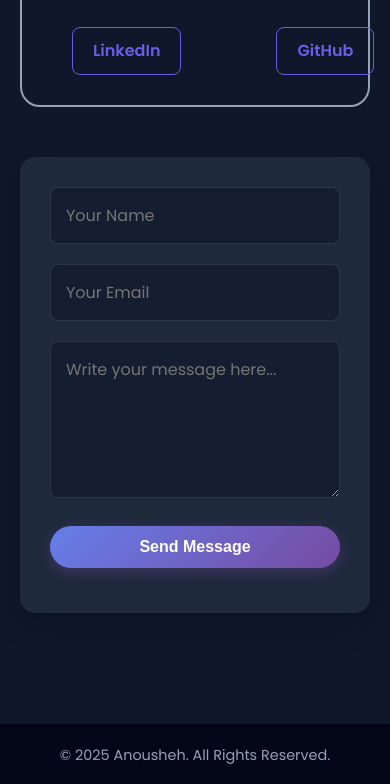
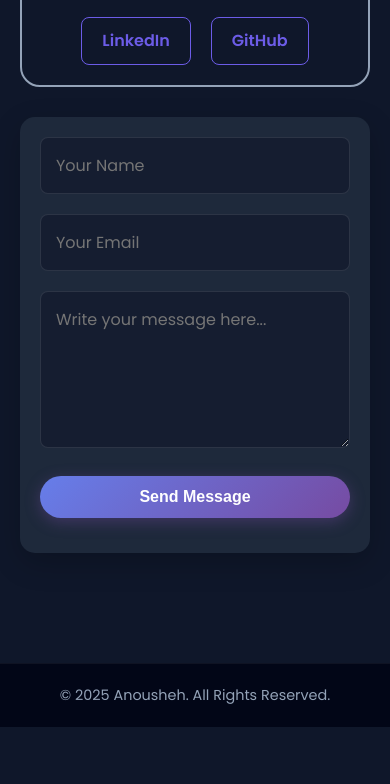
Before and after one commit to Ziya0066/Anousheh-Portfolio, a plain HTML site: page index.html in a window 390 px wide. Shown: the part 4479-5263 px from the top of the page. After the commit the page ends 5206 px from the top, so only its background shows below. Drawn offline with nearby package versions, Linux system fonts and the light colour scheme.

Commit message:
Fix contact section mobile overflow

```diff
--- a/styles.css
+++ b/styles.css
@@ -1,4 +1,15 @@
 /* --- 1. Global Reset & Variables --- */
+
+* {
+  box-sizing: border-box;
+}
+
+body {
+  margin: 0;
+  overflow-x: hidden;
+}
+
+
 :root {
     --primary-color: #6c5ce7;      /* Modern Purple */
     --accent-color: #a29bfe;       /* Soft Purple */
@@ -390,6 +401,14 @@ footer {
     text-decoration: none;
     transition: color 0.3s;
 }
+.info-item {
+    max-width: 100%;
+}
+
+.info-item a {
+    word-break: break-all;
+}
+
 
 .info-item a:hover {
     color: var(--primary-color);
@@ -397,11 +416,14 @@ footer {
 
 /* Social Buttons (Mini version of main buttons) */
 .social-links {
-    display: flex;
-    gap: 95px;
-    margin-top: 30px;
-    margin-left: 20px;
+  display: flex;
+  gap: 20px;            /* reduce gap */
+  margin-top: 30px;
+  margin-left: 0;
+  flex-wrap: wrap;      /* allow wrapping */
+  justify-content: center;
 }
+
 
 .social-btn {
     padding: 10px 20px;
@@ -494,3 +516,18 @@ footer {
    so they don't all pop up at the exact same time */
 .project:nth-child(2) { transition-delay: 200ms; }
 .project:nth-child(3) { transition-delay: 400ms; }
+
+@media (max-width: 768px) {
+  .contact-container {
+    flex-direction: column;
+    align-items: stretch;
+    gap: 30px;
+  }
+
+  .contact-info,
+  .contact-form {
+    min-width: unset;   /* 🔑 VERY IMPORTANT */
+    width: 100%;
+    padding: 20px;
+  }
+}
```
